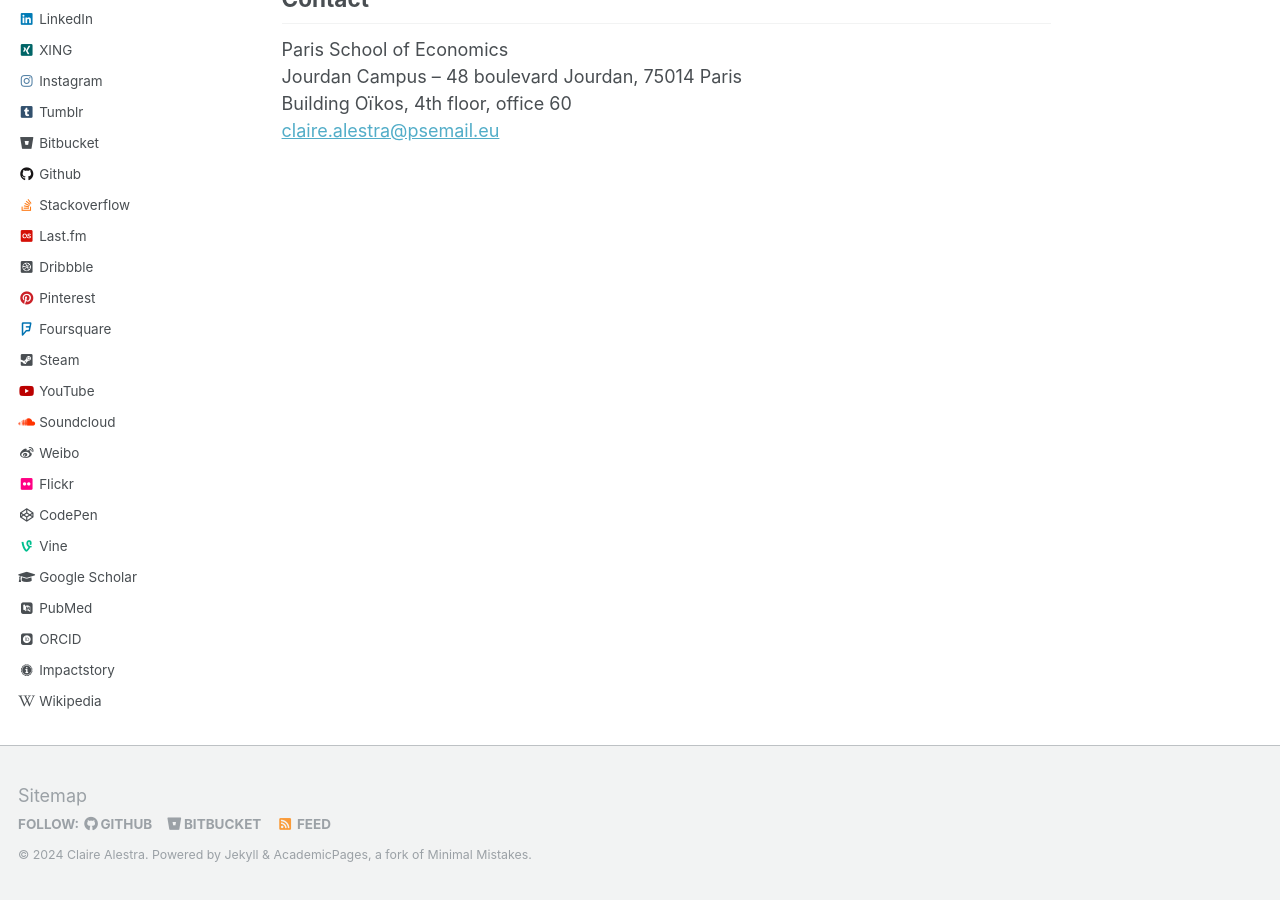
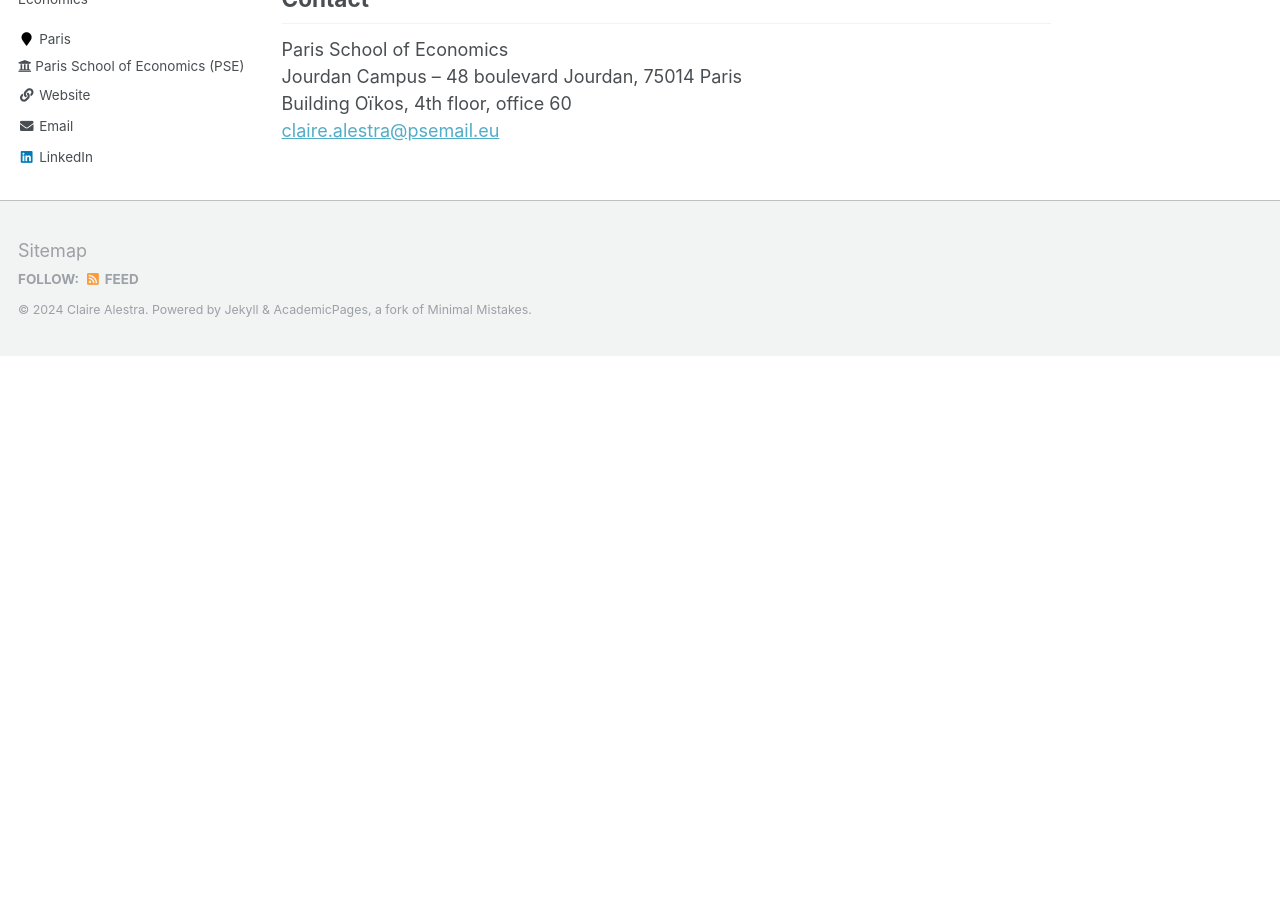
Before and after one commit to ClaireAlestra/ClaireAlestra.github.io, a Jekyll site: the page built from _pages/about.md, in a window 1280 px wide and 900 px high, scrolled down 688 px. Built offline with Jekyll 4.4.1, drawn with Linux system fonts in a browser that asks for light colours; some web fonts are replaced; after the commit the page ends 1044 px from its top, so only the background shows below that; part of the change alters nothing that is shown; some of the changed text lies outside the part shown.

Commit message:
Update _config.yml

```diff
--- a/_config.yml
+++ b/_config.yml
@@ -76,44 +76,59 @@ analytics:
   google:
     tracking_id          :
 
-
 # Site Author
 author:
+  # Biographic information
+  avatar           : "profile-picture.JPG"
   name             : "Claire Alestra"
-  avatar           : "profile-picture.JPG"
+  pronouns         : # example: "she/her"
   bio              : "Postdoctoral Fellow in Applied Environmental Economics"
   location         : "Paris"
   employer         : "Paris School of Economics (PSE)"
-  pubmed           : "https://www.ncbi.nlm.nih.gov/pubmed/?term=john+snow"
-  googlescholar    : "http://yourfullgooglescholarurl.com"
+  uri              : https://www.parisschoolofeconomics.eu/en/alestra-claire/
   email            : "claire.alestra@psemail.eu"
-  researchgate     : "https://www.researchgate.net/profile/yourprofile"
-  uri              : "a"
-  bitbucket        : "a"
-  codepen          : "a"
-  dribbble         : "a"
-  flickr           : "a"
-  facebook         : "a"
-  foursquare       : "a"
-  github           : "academicpages"
-  google_plus      : "a"
-  keybase          : "a"
-  instagram        : "a"
-  impactstory      : "https://profiles.impactstory.org/u/xxxx-xxxx-xxxx-xxxx"
-  lastfm           : "a"
+
+  # Academic websites
+  arxiv            : # URL - Update with the correct link to your profile
+  googlescholar    : # "https://scholar.google.com/citations?user=PS_CX0AAAAAJ"
+  impactstory      : # URL
+  orcid            : # "http://orcid.org/yourorcidurl"
+  pubmed           : # "https://www.ncbi.nlm.nih.gov/pubmed/?term=john+snow"
+  researchgate     : # URL
+
+  # Repositories and software development
+  bitbucket        : # Username - Update with your username on the site
+  codepen          : # Username
+  dribbble         : # Username
+  github           : # "academicpages"
+  kaggle           : # Username
+  stackoverflow    : # User number or user number and name (i.e., use "1" or "1/jeff-atwood")
+
+  # Social media
+  bluesky          : # "bsky.app" # Replace this with you Bluesky username
+  facebook         : # Username
+  flickr           : # Username
+  foursquare       : # Username
+  goodreads        : # Username
+  google_plus      : # Username
+  keybase          : # Username
+  instagram        : # Username
+  lastfm           : # Username
   linkedin         : "claire-alestra-803049161/"
-  orcid            : "http://orcid.org/yourorcidurl"
-  pinterest        : "a"
-  soundcloud       : "a"
-  stackoverflow    : http://stackoverflow.com/users/123456/username
-  steam            : "a"
-  tumblr           : "a"
-  twitter          : "replacethistwitterhandle"
-  vine             : "a"
-  weibo            : "a"
-  xing             : "a"
-  youtube          : "a"
-  wikipedia        : "a"
+  mastodon         : # URL
+  medium           : # URL
+  pinterest        : # Username
+  soundcloud       : # Username
+  steam            : # Username
+  telegram         : # URL
+  tumblr           : # Username
+  twitter          : # "UniofOxford"  # Replace this with your X / Twitter handle
+  vine             : # Username
+  weibo            : # Username
+  wikipedia        : # Username
+  xing             : # Username
+  youtube          : # Username
+  zhihu            : # URL
 
 # Reading Files
 include:
```
